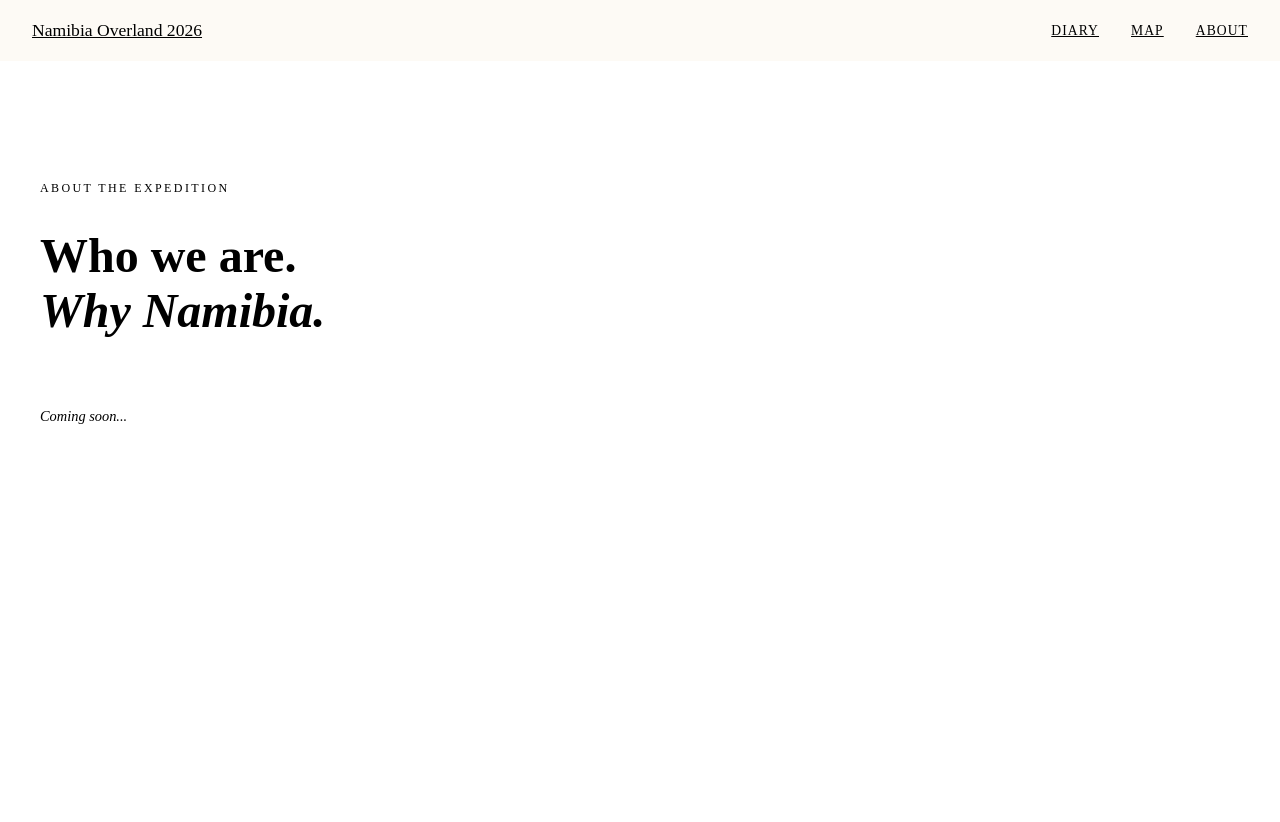
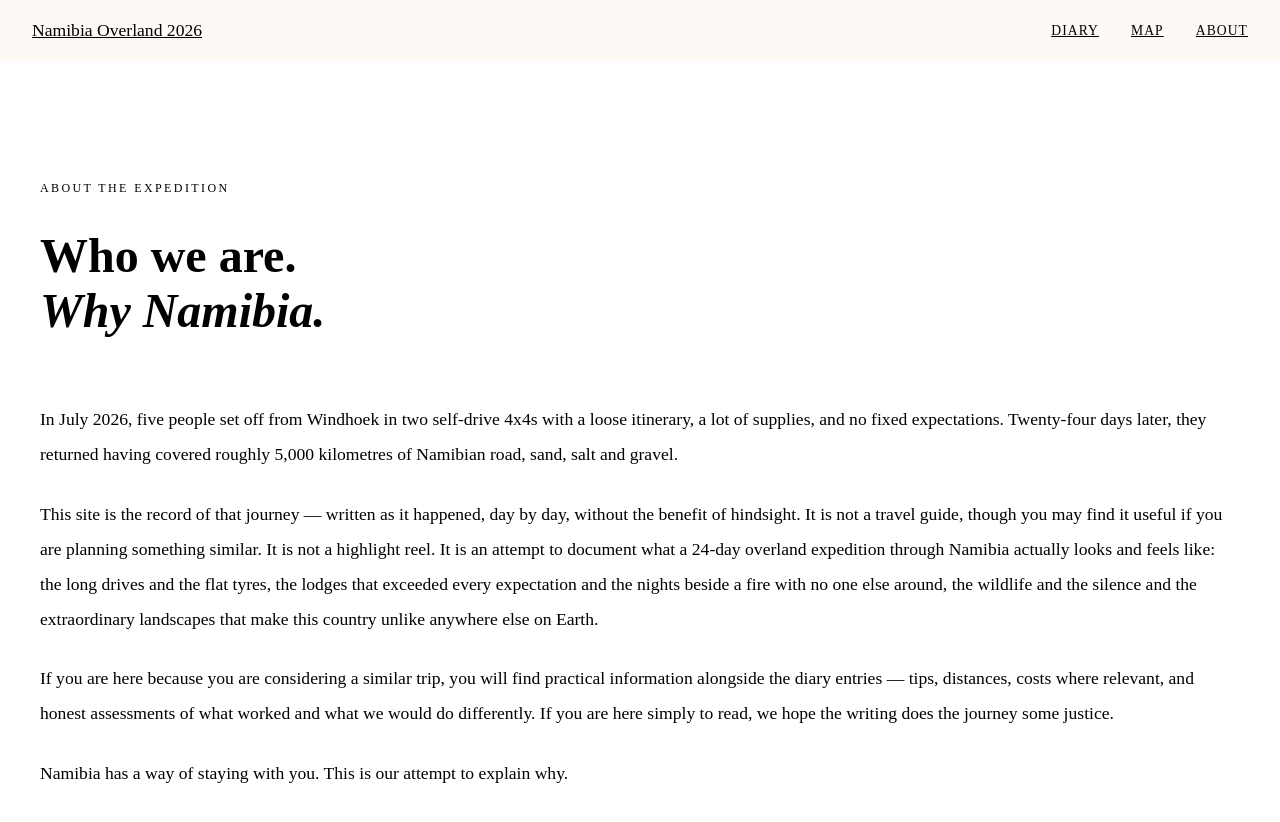
Before and after one commit to Miguel90020/namibia-overland-2026, a Next.js app: page /sobre in a window 1280 px wide. Shown: the top 822 px of the page. Before the commit the page ends 800 px from the top, so only its background shows below. Built offline with nearby package versions, Linux system fonts and the light colour scheme.

Commit message:
Revise content on the 'sobre' page
Updated content to describe a 24-day overland expedition through Namibia, replacing placeholder text.

```diff
--- a/src/pages/sobre.js
+++ b/src/pages/sobre.js
@@ -16,9 +16,10 @@ export default function Sobre() {
           </h1>
         </header>
         <div style={{ fontFamily: 'var(--font-display)', fontSize: '1.1rem', lineHeight: 2, color: 'var(--night-soft)' }}>
-          <p style={{ color: 'var(--grey)', fontStyle: 'italic', fontFamily: 'var(--font-body)', fontSize: '0.9rem' }}>
-            Coming soon...
-          </p>
+          <p style={{ marginBottom: '1.5rem' }}>In July 2026, five people set off from Windhoek in two self-drive 4x4s with a loose itinerary, a lot of supplies, and no fixed expectations. Twenty-four days later, they returned having covered roughly 5,000 kilometres of Namibian road, sand, salt and gravel.</p>
+          <p style={{ marginBottom: '1.5rem' }}>This site is the record of that journey — written as it happened, day by day, without the benefit of hindsight. It is not a travel guide, though you may find it useful if you are planning something similar. It is not a highlight reel. It is an attempt to document what a 24-day overland expedition through Namibia actually looks and feels like: the long drives and the flat tyres, the lodges that exceeded every expectation and the nights beside a fire with no one else around, the wildlife and the silence and the extraordinary landscapes that make this country unlike anywhere else on Earth.</p>
+          <p style={{ marginBottom: '1.5rem' }}>If you are here because you are considering a similar trip, you will find practical information alongside the diary entries — tips, distances, costs where relevant, and honest assessments of what worked and what we would do differently. If you are here simply to read, we hope the writing does the journey some justice.</p>
+          <p>Namibia has a way of staying with you. This is our attempt to explain why.</p>
         </div>
       </main>
     </>
```
